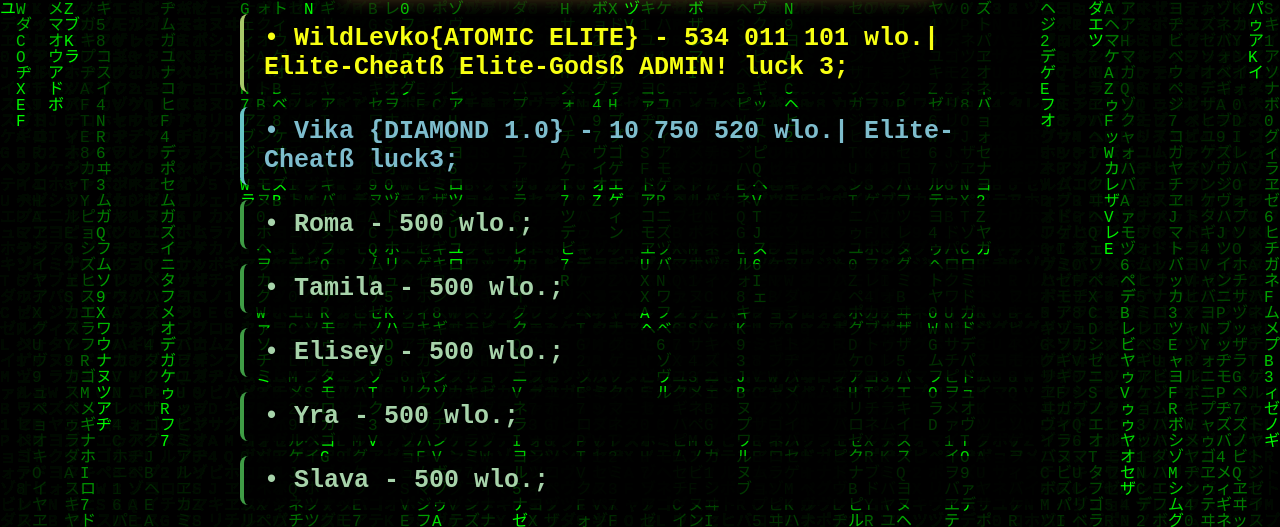
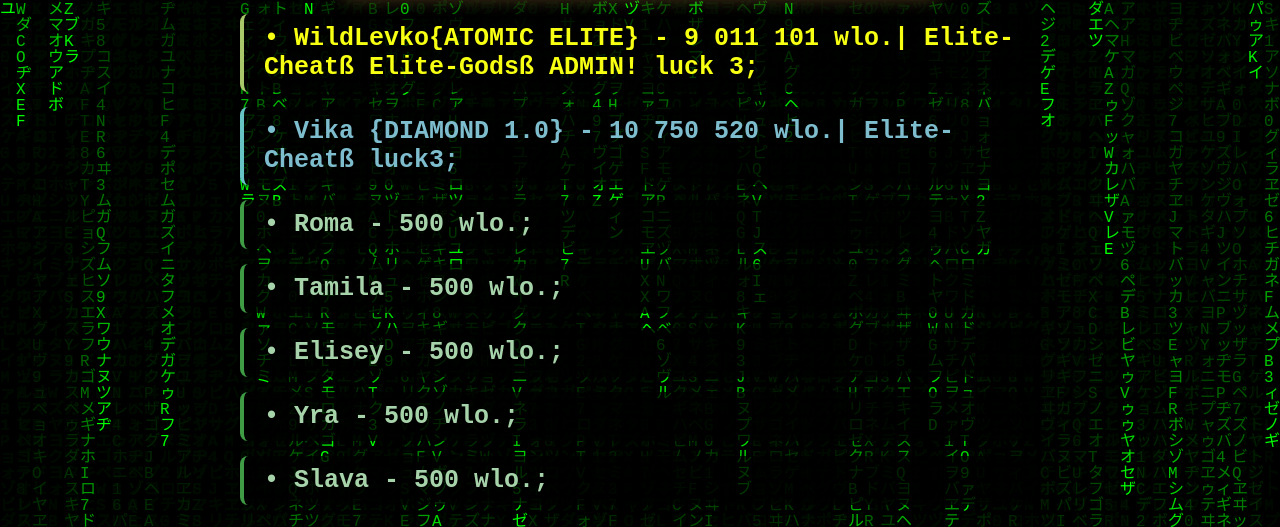
Before and after one commit to WildLevko/WL-SD, a plain HTML site: page cyberbankpage1.html in a window 1280 px wide. Shown: the part 114-641 px from the top of the page. Drawn offline with Linux system fonts and the light colour scheme.

Commit message:
Add files via upload

```diff
--- a/cyberbankpage1.html
+++ b/cyberbankpage1.html
@@ -8,7 +8,7 @@
   <body>
     <div class="cyberbankleadorboard1">Money(wlo.):</div>
 
-    <h1 id="spisok2">• WildLevko{ATOMIC ELITE} - 534 011 101 wlo.| Elite-Cheatß Elite-Godsß ADMIN! luck 3;</h1>
+    <h1 id="spisok2">• WildLevko{ATOMIC ELITE} - 9 011 101 wlo.| Elite-Cheatß Elite-Godsß ADMIN! luck 3;</h1>
     <h1 id="spisok3">• Vika {DIAMOND 1.0} - 10 750 520 wlo.| Elite-Cheatß luck3;</h1>
     <h1 class="spisok4">• Roma - 500 wlo.;</h1>
     <h1 class="spisok4">• Tamila - 500 wlo.;</h1>
```
